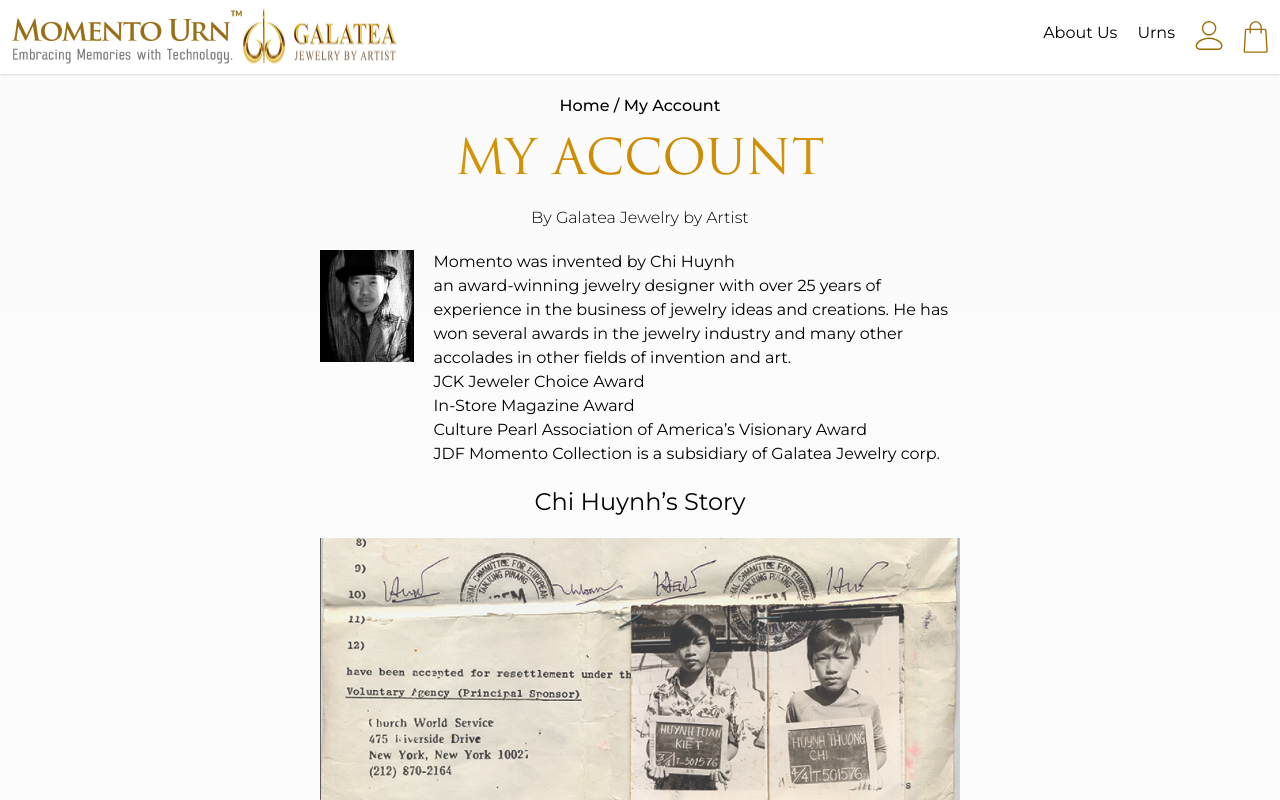
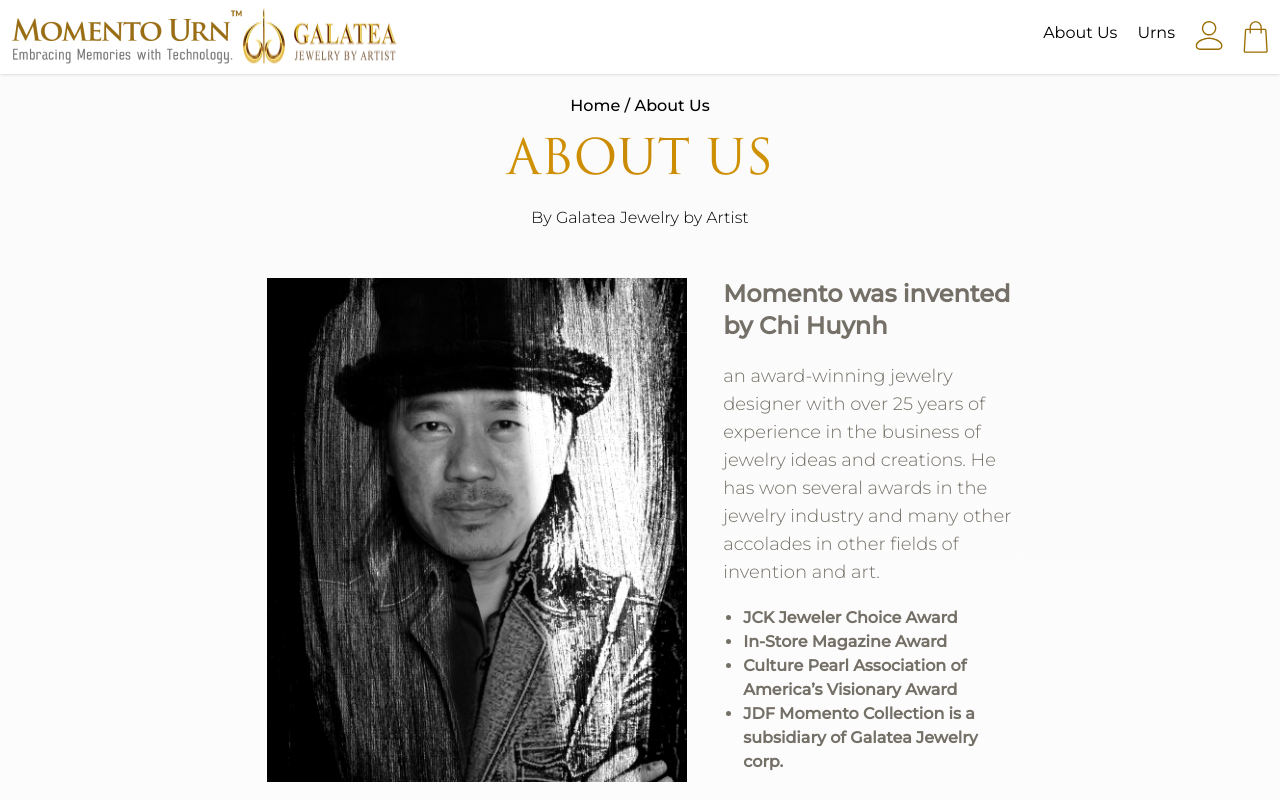
Before and after one commit to alif33/Momento-Locket, a Next.js app: page /about-us in a window 1280 px wide. Shown: the top 800 px of the page. Built offline with nearby package versions, Linux system fonts and the light colour scheme.

Commit message:
about us fixed

```diff
--- a/src/app/about-us/page.jsx
+++ b/src/app/about-us/page.jsx
@@ -5,33 +5,40 @@ import Link from "next/link";
 export default function Address() {
     return(
         <div className="flex-1">
-            <BreadCrumb/>
-            <div className="w-1/2 mx-auto">
-                <div className="flex justify-between gap-5">
-                    <div className="block w-1/2">
+            <BreadCrumb
+                page={"About Us"}
+                link={"/about-us"}
+            />
+            <div className=" w-7/12 mx-auto">
+                <div className="grid grid-cols-12 gap-9 py-7">
+                    <div className="col-span-7">
                         <Image
                             width={436}
-                            height={523}
+                            height={623}
                             src="/img/chi-huynh.jpg"
-                            className=" w-full"
+                            className="w-full"
                             alt=""
                         />
                     </div>
-                    <div>
-                        <h6>Momento was invented by Chi Huynh</h6>
-                        <p>an award-winning jewelry designer with over 25 years of experience in the business of jewelry ideas and creations. He has won several awards in the jewelry industry and many other accolades in other fields of invention and art.</p>
-                        <ul>
-                            <li>JCK Jeweler Choice Award</li>
-                            <li>In-Store Magazine Award</li>
-                            <li>Culture Pearl Association of America’s Visionary Award</li>
-                            <li>JDF Momento Collection is a subsidiary of Galatea Jewelry corp.</li>
-                        </ul>
+                    <div className="col-span-5">
+                        <div className="flex flex-col gap-5">
+                            <h6 className="text-[#747067] text-2xl font-semibold">Momento was invented by Chi Huynh</h6>
+                            <p className="text-[#747067] font-light text-lg">an award-winning jewelry designer with over 25 years of experience in the business of jewelry ideas and creations. He has won several awards in the jewelry industry and many other accolades in other fields of invention and art.</p>
+                            <ul className="list-disc text-[#747067] text-base font-semibold pl-5">
+                                <li>JCK Jeweler Choice Award</li>
+                                <li>In-Store Magazine Award</li>
+                                <li>Culture Pearl Association of America’s Visionary Award</li>
+                                <li>JDF Momento Collection is a subsidiary of Galatea Jewelry corp.</li>
+                            </ul>
+                        </div>
                     </div>
                 </div>
-                <h1 className=" text-center text-2xl py-5">Chi Huynh’s Story</h1>
+
+                <h1 className="text-gradient text-center text-4xl py-5">Chi Huynh’s Story</h1>
                 <Image
                     width={969}
                     height={523}
+                    className="pb-7"
                     src="/img/story.png"
                     alt=""
                 />
--- a/src/components/BreadCrumb.jsx
+++ b/src/components/BreadCrumb.jsx
@@ -7,9 +7,9 @@ const BreadCrumb = ({page, link}) =>{
             <h5 className="text-base font-medium text-center">
                 <Link href="/">Home</Link>
                 <span> / </span>
-                <Link href={`/${link}`}>{ page? page: "My Account" }</Link>
+                <Link href={link? link: "/"}>{ page? page: "My Account" }</Link>
             </h5>
-            <h1 className="text-gradient text-5xl text-center uppercase py-5">My Account</h1>
+            <h1 className="text-gradient text-5xl text-center uppercase py-5">{ page? page: "My Account" }</h1>
             <h6 className="text-center text-base font-light">By Galatea Jewelry by Artist</h6>
         </div>
     )
```
